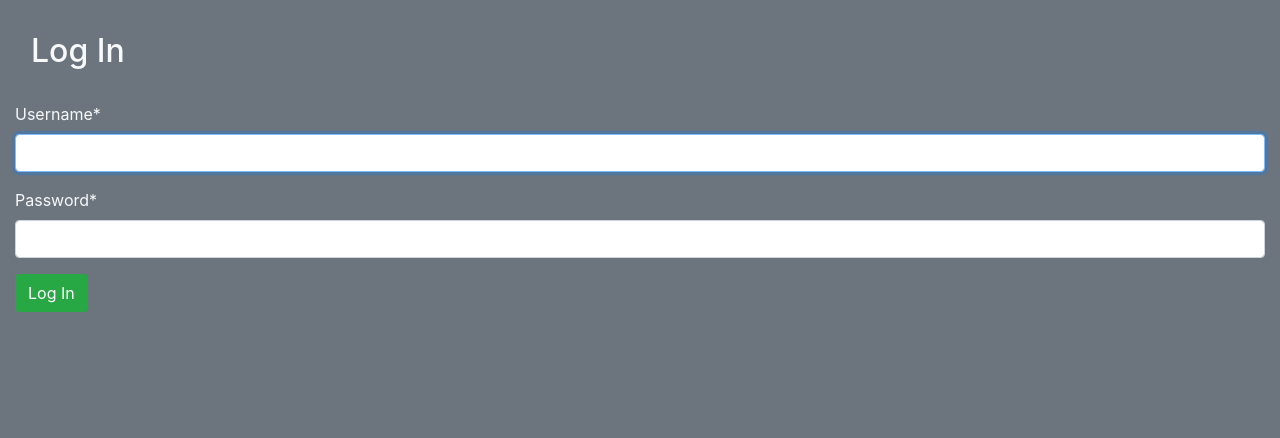
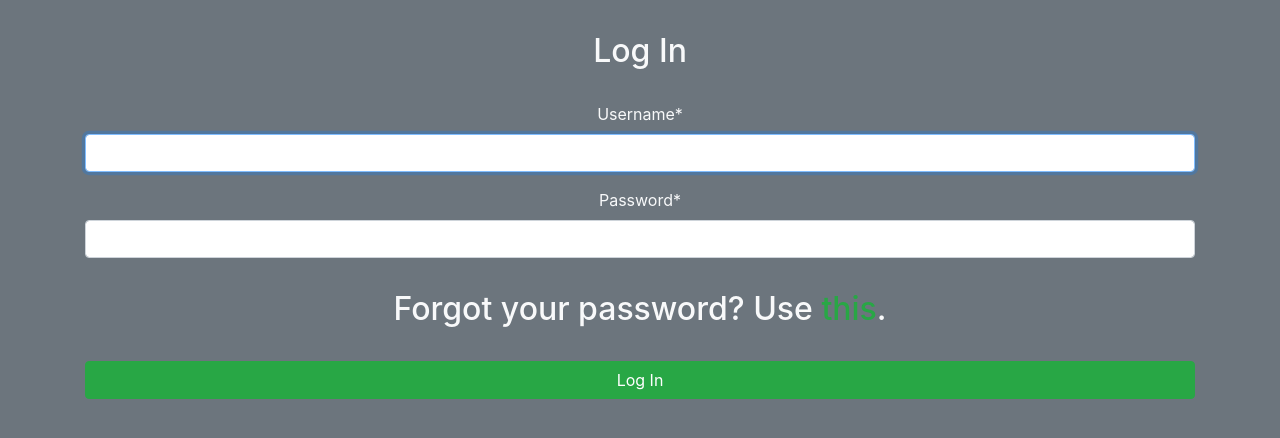
Before and after one commit to TheSuperiorStanislav/practice-django-utilities_stats, a Django app: a page that uses templates/base.html in a window 1280 px wide. Shown: the part 56-494 px from the top of the page. Run offline with Django 3.2, Linux system fonts and the light colour scheme; parts of the project's set-up code (start-up, migrations or seed data) failed here and were passed over; some libraries are stand-ins or nearby versions.

Commit message:
added password change and reset urls to templates

```diff
--- a/templates/base.html
+++ b/templates/base.html
@@ -9,6 +9,9 @@
     <style>
         .form-text{
             color: var(--light)!important;
+        }
+        .form-header{
+            margin: 1em .5em;
         }
     </style>
     <title>
--- a/templates/users/registration/login.html
+++ b/templates/users/registration/login.html
@@ -5,12 +5,13 @@
 {% block title %}Log In{% endblock title %}
 
 {% block content %}
-<div class="container-fluid">
-  <h2 style="margin: 1em .5em;">Log In</h2>
+<div class="container" align="center">
+  <h2 class="form-header">Log In</h2>
   <form method="post">
     {% csrf_token %}
     {{ form|crispy }}
-    <button  class="btn btn-success" type="submit">Log In</button>
+    <h2 class="form-header">Forgot your password? Use <a class="text-success" href="{% url 'password_reset' %}">this</a>.</h2>
+    <button  class="btn btn-success btn-block" type="submit">Log In</button>
   </form>
 </div>
 {% endblock content %}
--- a/templates/users/registration/password_change_form.html
+++ b/templates/users/registration/password_change_form.html
@@ -5,8 +5,8 @@
 {% block title %}Password Change{% endblock title %}
 
 {% block content %}
-<div class="container-fluid">
-    <h1>Password change</h1>
+<div class="container">
+    <h2 class="form-header">Password change</h2>
     <p>Please enter your old password, for security's sake, and then enter your
     new password twice so we can verify you typed it in correctly.</p>
 
--- a/templates/users/registration/password_reset_confirm.html
+++ b/templates/users/registration/password_reset_confirm.html
@@ -5,10 +5,10 @@
 {% block title %}Password Reset{% endblock title %}
 
 {% block content %}
-<div class="container-fluid">
+<div class="container-fluid" align="center">
     {% if validlink %}
 
-    <p>Please enter your new password twice so we can verify you typed it in correctly.</p>
+    <h2 class="form-header">Please enter your new password twice so we can verify you typed it in correctly.</h2>
 
     <form method="post">
         {% csrf_token %}
@@ -18,7 +18,7 @@
 
     {% else %}
 
-    <p>The password reset link was invalid, possibly because it has already been used.  Please request a new password reset.</p>
+    <h2 class="form-header">The password reset link was invalid, possibly because it has already been used.  Please request a new password reset.</h2>
 
     {% endif %}
 </div>
--- a/templates/users/registration/password_reset_form.html
+++ b/templates/users/registration/password_reset_form.html
@@ -5,8 +5,8 @@
 {% block title %}Password Reset{% endblock title %}
 
 {% block content %}
-<div class="container-fluid">
-    <h1>Password reset</h1>
+<div class="container" align="center">
+    <h2 class="form-header">Password reset</h1>
     <p>
         Forgotten your password?
         Enter your email address below,
--- a/templates/users/signup.html
+++ b/templates/users/signup.html
@@ -5,8 +5,8 @@
 {% block title %}Sign Up{% endblock title %}
 
 {% block content %}
-<div class="container-fluid">
-    <h2 style="margin: 1em .5em;">Sign Up</h2>
+<div class="container">
+    <h2 class="form-header">Sign Up</h2>
     <form method="post">
       {% csrf_token %}
       {{ form|crispy }}
--- a/templates/users/user_detail.html
+++ b/templates/users/user_detail.html
@@ -14,6 +14,9 @@
             {% if can_edit %}
             <a href="{% url 'users:edit' utilities_user.username %}" class="btn btn-success">
                 Edit Info
+            </a>
+            <a href="{% url 'password_change' %}" class="btn btn-success">
+                Change password
             </a>
             {% endif %}
         </div>
--- a/templates/users/user_edit.html
+++ b/templates/users/user_edit.html
@@ -6,7 +6,7 @@
 
 {% block content %}
 <div class="container-fluid">
-  <h2 style="margin: 1em .5em;">Edit Profile</h2>
+  <h2 class="form-header">Edit Profile</h2>
   <form method="post">
     {% csrf_token %}
     {{ form|crispy }}
--- a/templates/utilities/utilities_create.html
+++ b/templates/utilities/utilities_create.html
@@ -6,7 +6,7 @@
 
 {% block content %}
 <div class="container-fluid">
-    <h2 style="margin: 1em .5em;">Add Utilities Entry</h2>
+    <h2 class="form-header">Add Utilities Entry</h2>
     <form method="post">
       {% csrf_token %}
       {{ form|crispy }}
--- a/templates/utilities/utilities_edit.html
+++ b/templates/utilities/utilities_edit.html
@@ -6,7 +6,7 @@
 
 {% block content %}
 <div class="container-fluid">
-  <h2 style="margin: 1em .5em">
+  <h2 class="form-header">
     Edit Utilities {{ utilities }}
   </h2>
   <form method="post">
```
